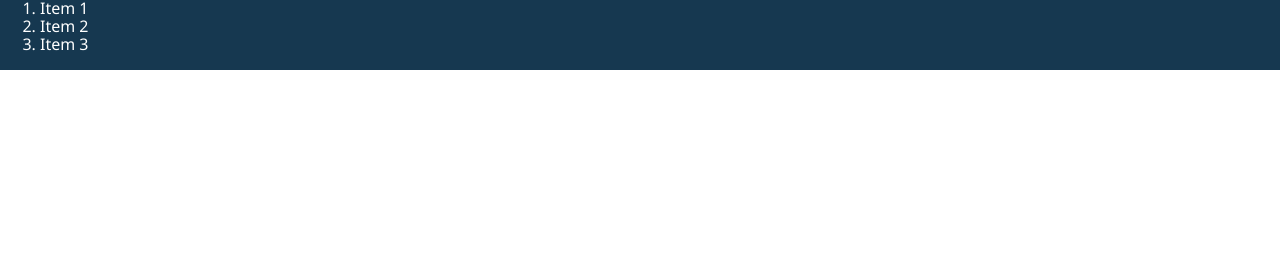
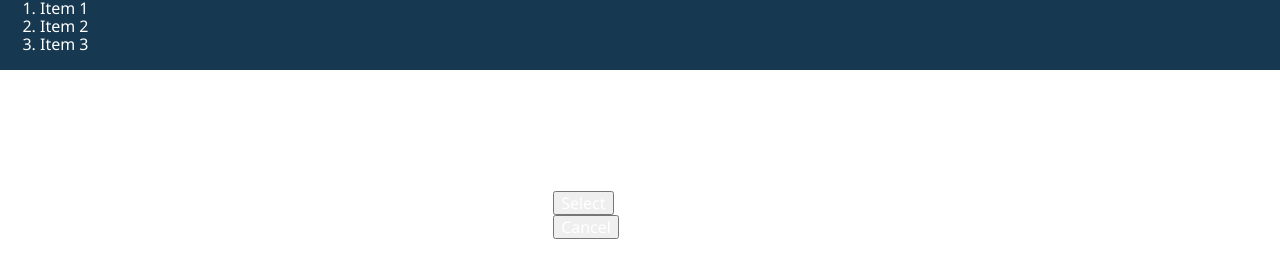
Before and after one commit to cesar-a-delacruz/photo-tagging, a React (Vite) app in the folder client/: page / in a window 1280 px wide. Both pictures are taken after a click on the button "Change Image". Shown: the part 587-842 px from the top of the page. Before the commit the page ends 800 px from the top, so only its background shows below. Built offline with nearby package versions, Linux system fonts and the light colour scheme.

Commit message:
refactor(ui): add Dialog component

```diff
--- /dev/null
+++ b/client/src/components/Dialog.jsx
@@ -0,0 +1,18 @@
+export default function Dialog({ children, title, action, ref }) {
+  const className = title.toLowerCase().replace(" ", "-");
+
+  return (
+    <dialog className={className} ref={ref}>
+      <h2>{title}</h2>
+      <div className="content">{children}</div>
+      <div className="actions">
+        {action && <button onClick={action.handler}>{action.name}</button>}
+        <button
+          onClick={(e) => document.querySelector(`dialog.${className}`).close()}
+        >
+          Cancel
+        </button>
+      </div>
+    </dialog>
+  );
+}
--- a/client/src/pages/Game.jsx
+++ b/client/src/pages/Game.jsx
@@ -1,8 +1,12 @@
 import Target from "@/components/Target";
-import { useState } from "react";
+import Dialog from "@/components/Dialog";
+import { useState, useRef } from "react";
 
 export default function Game() {
   const [targetProps, setTargetProps] = useState({});
+  const imageDialog = useRef(null);
+  const recordDialog = useRef(null);
+
   return (
     <>
       <div className="top">
@@ -22,8 +26,12 @@ export default function Game() {
           </div>
         </div>
         <div className="options">
-          <button>Change Image</button>
-          <button>Reset Record</button>
+          <button onClick={(e) => (imageDialog.current.open = true)}>
+            Change Image
+          </button>
+          <button onClick={(e) => (recordDialog.current.open = true)}>
+            Reset Record
+          </button>
         </div>
       </div>
       <div className="bottom">
@@ -48,24 +56,21 @@ export default function Game() {
       </div>
 
       <div className="dialogs">
-        <dialog className="change-image">
-          <h2>Change Image</h2>
+        <Dialog title={"Change Image"} ref={imageDialog}>
           <div className="images">
             <div className="image">
               <p>Image 1</p>
               <button>Select</button>
             </div>
           </div>
-          <button>Cancel</button>
-        </dialog>
-        <dialog className="reset-record">
-          <h2>Reset Record</h2>
+        </Dialog>
+        <Dialog
+          title={"Reset Record"}
+          action={{ name: "Reset", handler: () => {} }}
+          ref={recordDialog}
+        >
           <p>Are you sure you want to reset your record?</p>
-          <div className="options">
-            <button>Yes</button>
-            <button>No</button>
-          </div>
-        </dialog>
+        </Dialog>
       </div>
     </>
   );
```
